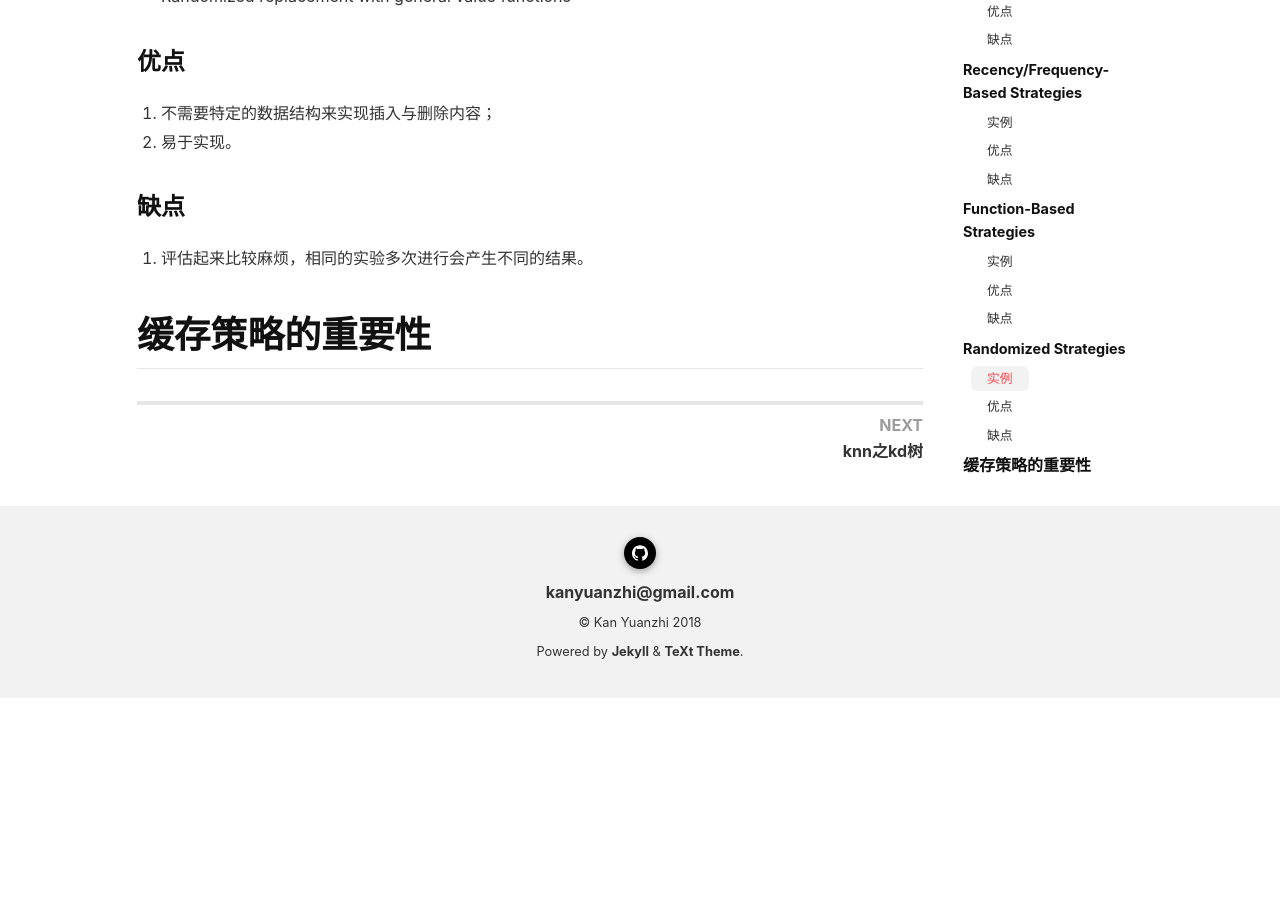
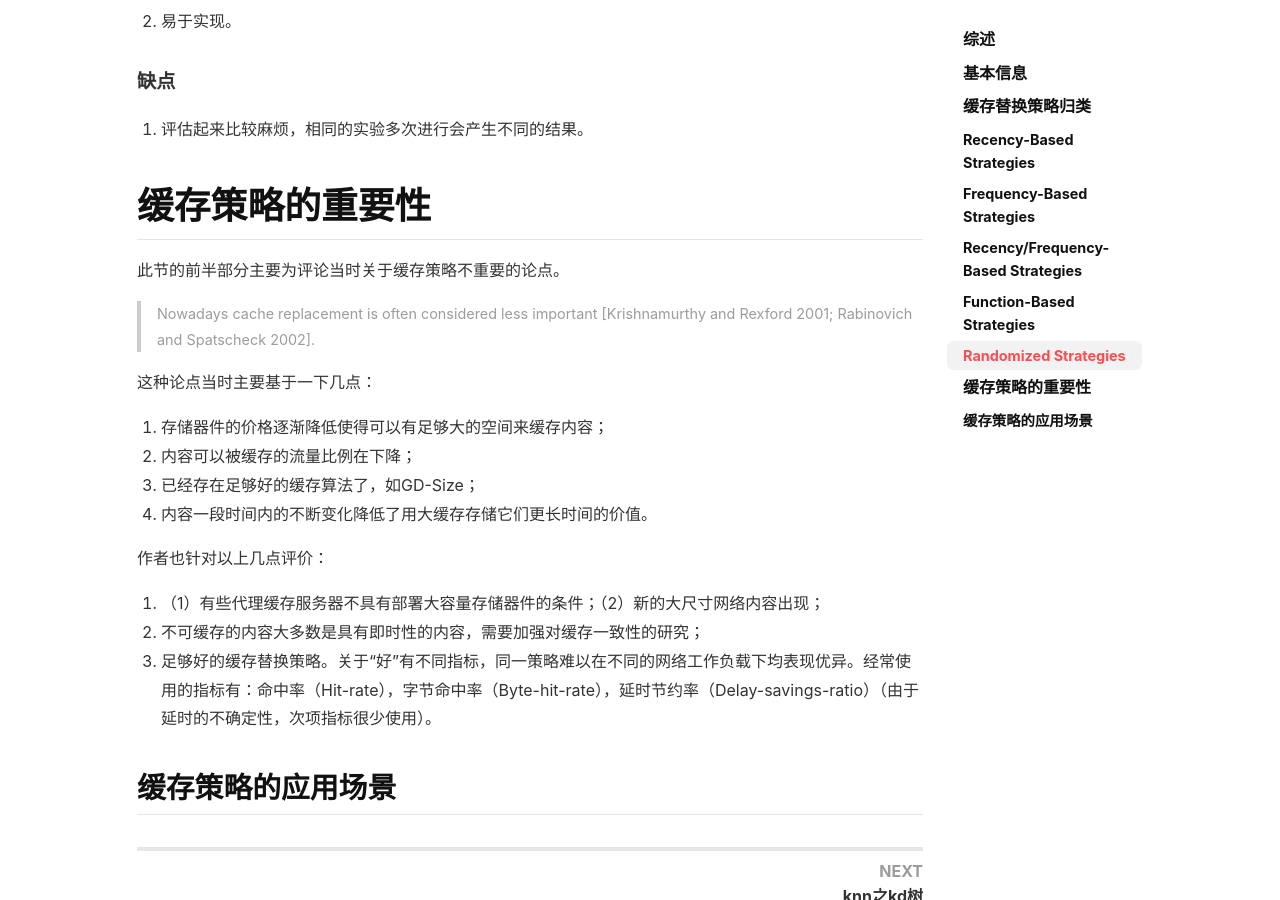
Before and after one commit to kanyuanzhi/kanyuanzhi.github.io, a Jekyll site: the page built from _posts/2018-07-10-论文阅读之《A survey of Web cache replacement strategies》.md, in a window 1280 px wide and 900 px high, scrolled down 4627 px. Built offline with Jekyll 4.4.1, drawn with Linux system fonts in a browser that asks for light colours; nearby versions of some CDN libraries; our own code applies the rules of GitHub Pages for plain Markdown files; comment, search, counter and statistics services are not loaded; before the commit the page ends 5325 px from its top, so only the background shows below that.

Commit message:
add a new article

```diff
--- a/_posts/2018-07-10-论文阅读之《A survey of Web cache replacement strategies》.md
+++ b/_posts/2018-07-10-论文阅读之《A survey of Web cache replacement strategies》.md
@@ -26,7 +26,7 @@ key: 20180710
 
 Recency-Based Strategies主要是针对时间局部性。
 
-### 实例
+#### 实例
 - LRU
 - LRU-Threshold
 - Pitkow/Recker's strategy
@@ -41,12 +41,12 @@ Recency-Based Strategies主要是针对时间局部性。
 
 > 具体算法可查阅相关论文
 
-### 优点
+#### 优点
 1. 网络的请求流经常表现出时间局部性的特点，所以这些策略比较适合；
 2. 可以很好适应工作负载的变化（比如出现新的热点内容）；
 3. 易于部署，执行快速。
 
-### 缺点
+#### 缺点
 1. 简单的LRU及其变体没有很好地将recency与内容大小结合起来。SIZE策略有考虑内容大小，但替换算法过于激进。PSS结合得不错。
 2. 没有考虑频率（frequency）的影响。频率在更加静态的环境中是重要指标。
 
@@ -58,17 +58,17 @@ Recency-Based Strategies主要是针对时间局部性。
 
 以下均考虑In-Cache LFU。
 
-### 实例
+#### 实例
 - LFU
 - LFU-Aging
 - LFU-DA
 - α-Aging
 - swLFU
 
-### 优点
+#### 优点
 1. 考虑到请求频率的影响，适用于静态环境，即流行的内容在一定时间段内并不经常发生变化。
 
-### 缺点
+#### 缺点
 1. 复杂度较高；
 2. 易形成缓存污染，对于工作负载的动态变化，频率的统计过于静态，造成当前并不流行但过去流行的内容会长时间贮存在缓存中。
 
@@ -77,7 +77,7 @@ Recency-Based Strategies主要是针对时间局部性。
 
 结合recency与频率。
 
-### 实例
+#### 实例
 - SLRU (Segmented LRU)
 - Generational Replacement
 - LRU*
@@ -86,16 +86,16 @@ Recency-Based Strategies主要是针对时间局部性。
 - CSS(Cubic Selection Scheme)
 - LRU-SP
 
-### 优点
+#### 优点
 1. 如果设计的好，可以克服Recency-Based与Frequency-Based各自的缺点。
 
-### 缺点
+#### 缺点
 1. 复杂度较高，且都没有考虑内容大小的影响。
 
 ## Function-Based Strategies
 使用通用的函数来计算每个内容的价值，根据这些价值决定缓存中的替换内容。
 
-### 实例
+#### 实例
 - GD(Greedy Dual)-Size
 - GDSF
 - GD*
@@ -110,28 +110,45 @@ Recency-Based Strategies主要是针对时间局部性。
 - LUV
 - LR(Logistic Regression)-Model
 
-### 优点
+#### 优点
 1. 不需要假设固定的因素（recency，频率）组合或者固定的数据结构的使用，通过合理选择加权参数，可以优化任意性能指标；
 2. 考虑了许多处理不同工作负载情况的因素。
 
-### 缺点
+#### 缺点
 1. 选择合适的参数比较困难。有些基于此的策略认为参数因来自于对网络的跟踪学习，但网络的工作负载在不断变化，需要自适应的参数设置，这又增加了策略的复杂度；
 2. 使用延时（latency）作为价值计算（有些基于此的策略的价值函数与网络延时有关）可能带来一些问题（如评价不准确），因为延时不稳定，影响它的因素太多。
 
 ## Randomized Strategies
 随机决定缓存中的替换内容。
 
-### 实例
+#### 实例
 - RAND
 - HARMONIC
 - LRU-C and LRU-S
 - Randomized replacement with general value functions
 
-### 优点
+#### 优点
 1. 不需要特定的数据结构来实现插入与删除内容；
 2. 易于实现。
 
-### 缺点
+#### 缺点
 1. 评估起来比较麻烦，相同的实验多次进行会产生不同的结果。
 
 # 缓存策略的重要性
+此节的前半部分主要为评论当时关于缓存策略不重要的论点。
+> Nowadays cache replacement is often considered less important [Krishnamurthy and Rexford 2001; Rabinovich and Spatscheck 2002].
+
+这种论点当时主要基于一下几点：
+
+1. 存储器件的价格逐渐降低使得可以有足够大的空间来缓存内容；
+2. 内容可以被缓存的流量比例在下降；
+3. 已经存在足够好的缓存算法了，如GD-Size；
+4. 内容一段时间内的不断变化降低了用大缓存存储它们更长时间的价值。
+
+作者也针对以上几点评价：
+
+1. （1）有些代理缓存服务器不具有部署大容量存储器件的条件；（2）新的大尺寸网络内容出现；
+2. 不可缓存的内容大多数是具有即时性的内容，需要加强对缓存一致性的研究；
+3. 足够好的缓存替换策略。关于“好”有不同指标，同一策略难以在不同的网络工作负载下均表现优异。经常使用的指标有：命中率（Hit-rate），字节命中率（Byte-hit-rate），延时节约率（Delay-savings-ratio）（由于延时的不确定性，次项指标很少使用）。
+
+## 缓存策略的应用场景
```
